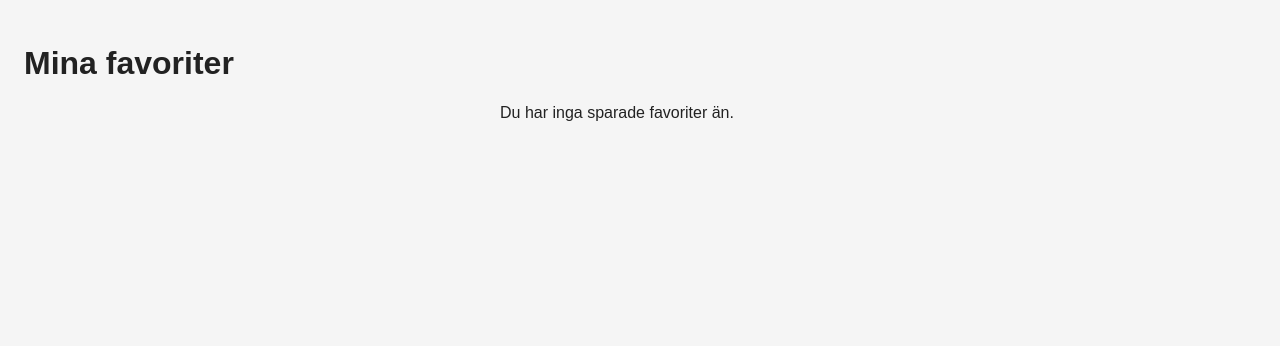
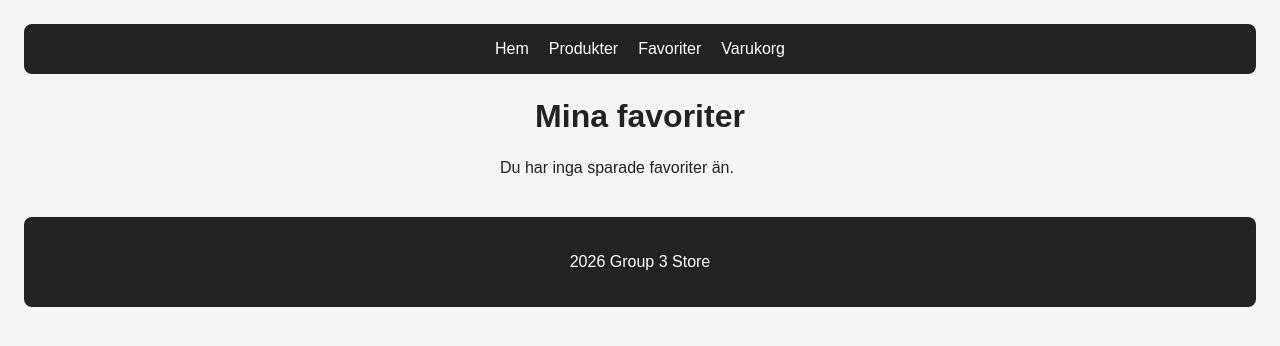
Before and after one commit to Srz97/ecommerce-group, a plain HTML site: page favorites.html in a window 1280 px wide. Drawn offline with Linux system fonts and the light colour scheme.

Commit message:
Koppla katalogens favoriter och uppdatera sidornas layout

```diff
--- a/favorites.html
+++ b/favorites.html
@@ -8,9 +8,19 @@
     <link rel="stylesheet" href="product-details.css">
 </head>
 <body>
-    <h1>Mina favoriter</h1>
+    <header class="site-header">
+  <nav aria-label="Huvudmeny">
+    <a href="index.html">Hem</a>
+    <a href="products.html">Produkter</a>
+    <a href="favorites.html">Favoriter</a>
+    <a href="index-varukorg.html">Varukorg</a>
+  </nav>
+    </header>
+    <h1 class="favorites-heading">Mina favoriter</h1>
     <p id="favorites-list"></p>
 
-
+    <footer class="site-footer">
+    <p>2026 Group 3 Store</p>
+  </footer>
 </body>
 </html>
--- a/product-details.css
+++ b/product-details.css
@@ -63,3 +63,37 @@ body {
   border-radius: 6px;
   text-decoration: none;
 }
+.site-header {
+  background: #222;
+  padding: 16px;
+  margin-bottom: 24px;
+  border-radius: 8px;
+}
+
+.site-header nav {
+  display: flex;
+  flex-wrap: wrap;
+  justify-content: center;
+  gap: 20px;
+}
+
+.site-header a {
+  color: white;
+  text-decoration: none;
+}
+
+.site-header a:hover {
+  text-decoration: underline;
+}
+.favorites-heading {
+  text-align: center;
+  margin-bottom: 24px;
+}
+.site-footer {
+  margin-top: 40px;
+  padding: 20px;
+  background: #222;
+  color: white;
+  text-align: center;
+  border-radius: 8px;
+}
```
Also changed, not shown: product.html (+11 -2 lines), products.html (+0 -1 lines), products2.js (+21 -2 lines).
